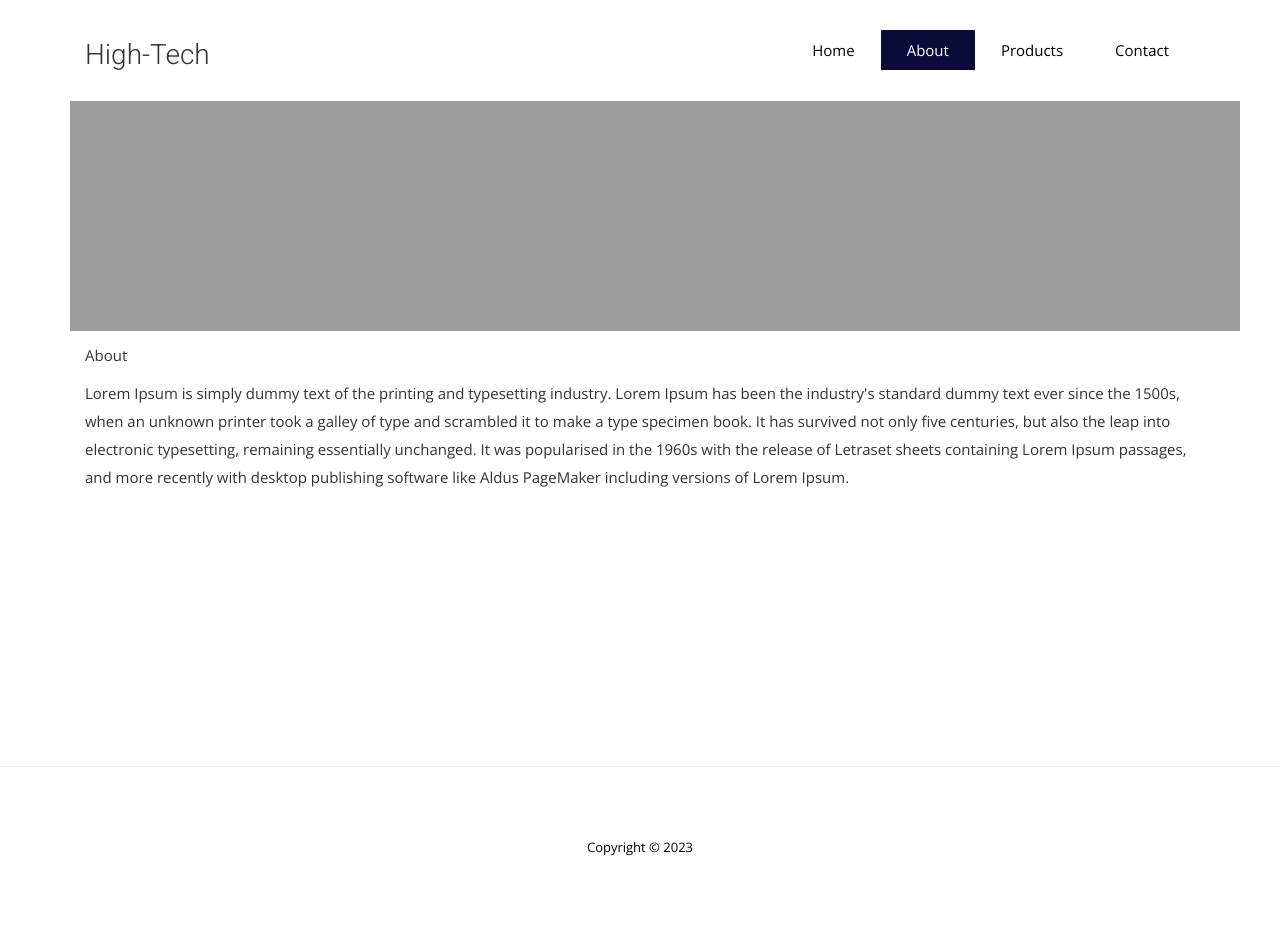
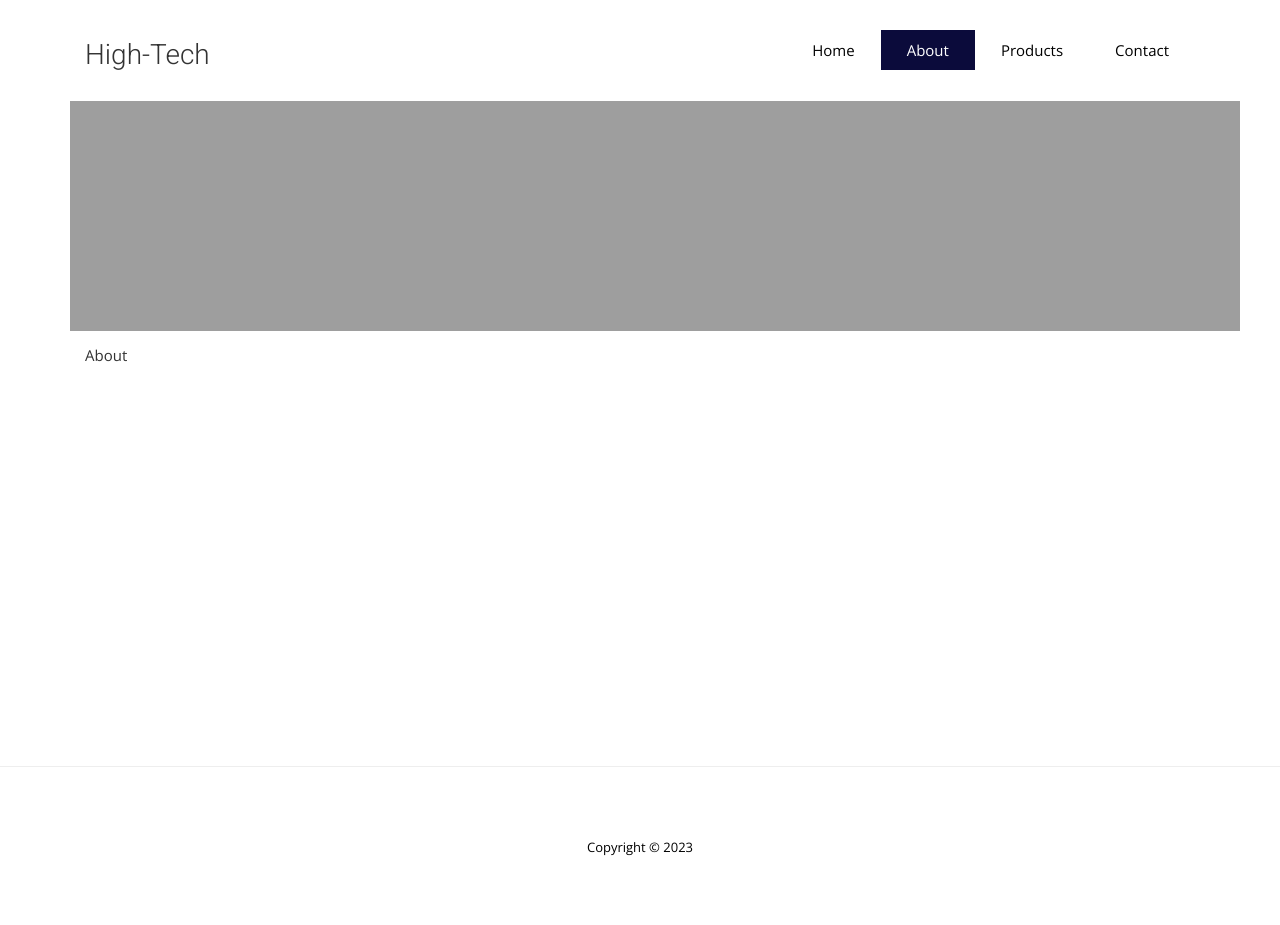
Before and after one commit to Tchuma/high-tech, a Jekyll site: the page built from about.html, in a window 1280 px wide. Built offline with Jekyll 4.4.1, drawn with Linux system fonts in a browser that asks for light colours; nearby versions of some CDN libraries; some web fonts are replaced.

Commit message:
updated templates

```diff
--- a/about.html
+++ b/about.html
@@ -7,10 +7,10 @@ permalink: /about/
 <div class="row">
   <div class="col-sm-12">
     <p>
-  About
+
+{{page.title}}
     </p>
-    <p>
-      Lorem Ipsum is simply dummy text of the printing and typesetting industry. Lorem Ipsum has been the industry's standard dummy text ever since the 1500s, when an unknown printer took a galley of type and scrambled it to make a type specimen book. It has survived not only five centuries, but also the leap into electronic typesetting, remaining essentially unchanged. It was popularised in the 1960s with the release of Letraset sheets containing Lorem Ipsum passages, and more recently with desktop publishing software like Aldus PageMaker including versions of Lorem Ipsum.
-    </p>
+
+
   </div>
 </div>
```
Also changed, not shown: contact.html (+11 -0 lines), products.html (+11 -0 lines).
